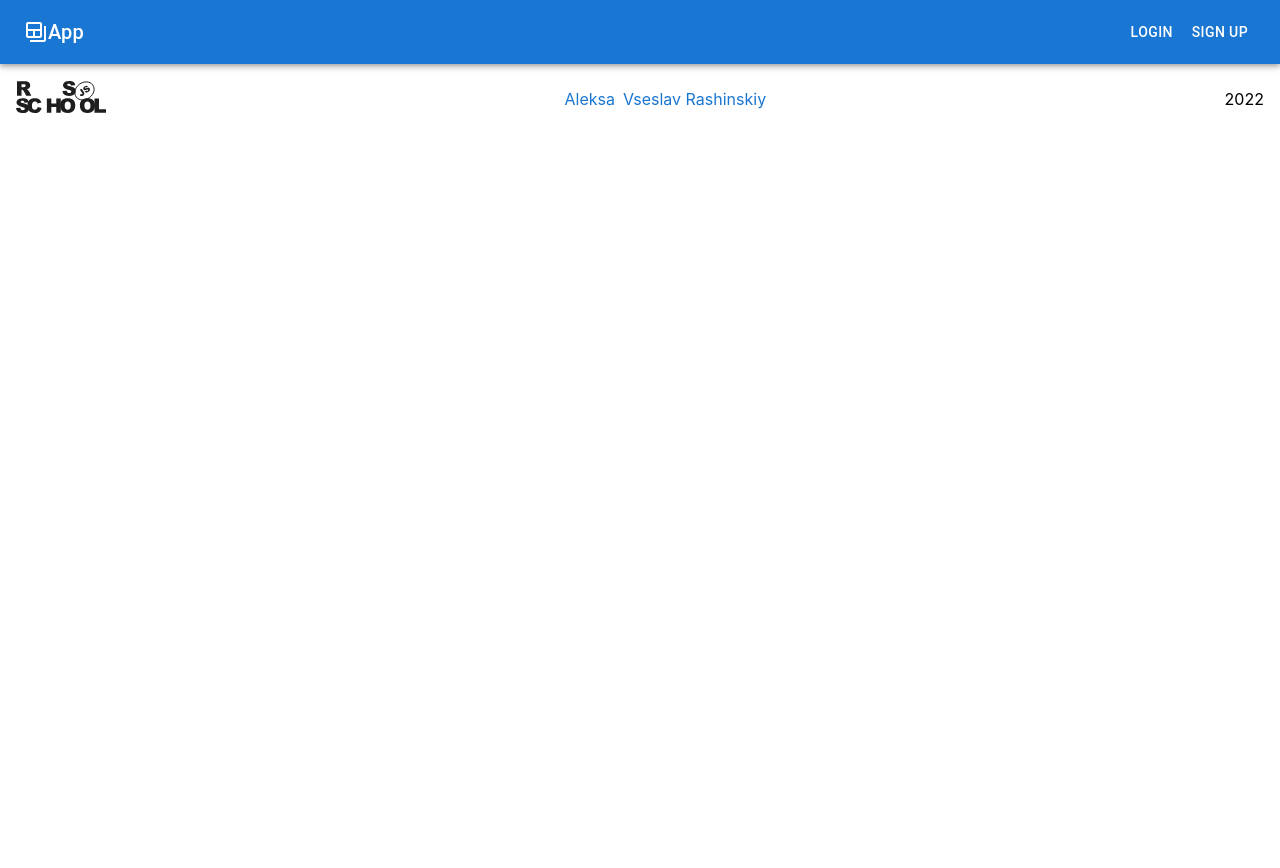
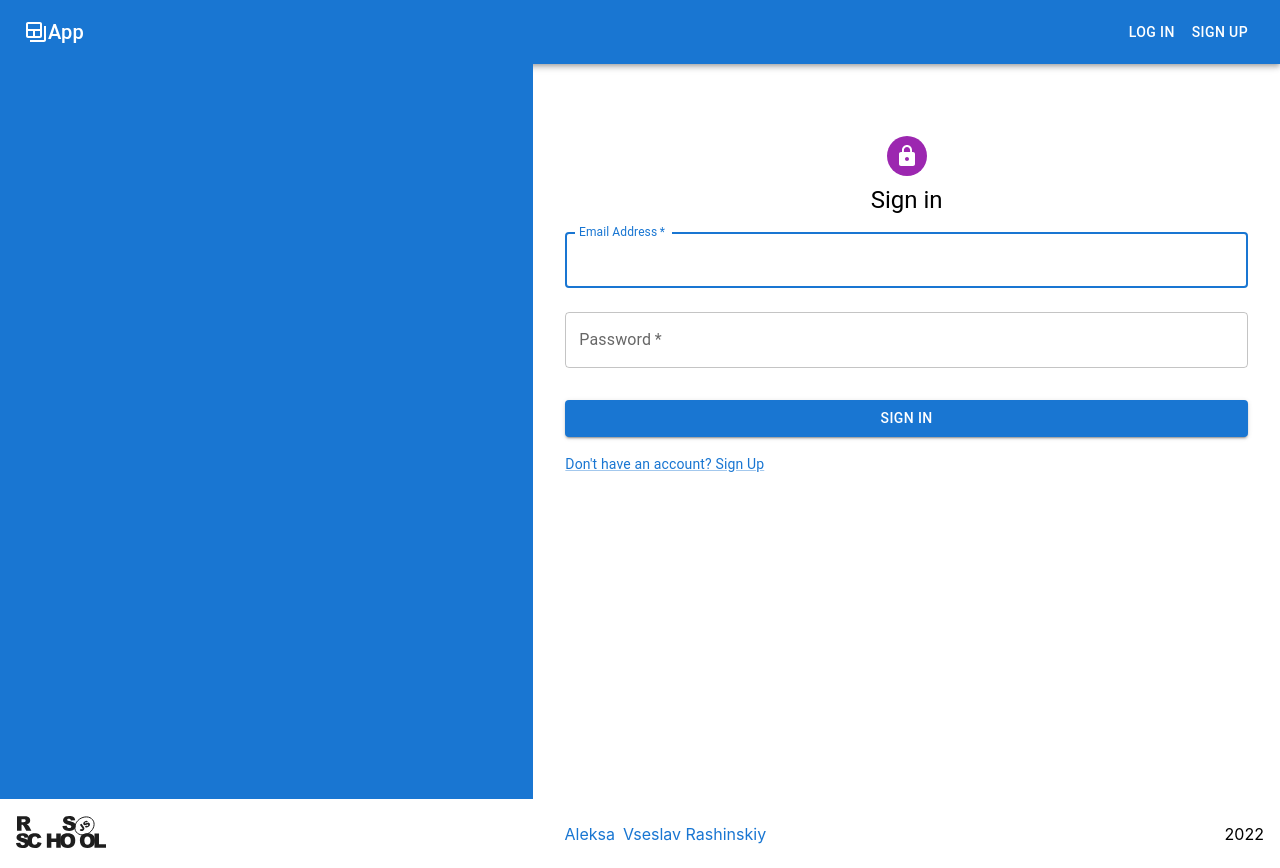
Before and after one commit to VseslavRashinskiy/project-management-app, a React (Create React App) app in the folder my-app/: page /login in a window 1280 px wide. Before the commit the page ends 800 px from the top, so only its background shows below. Built offline with nearby package versions, Linux system fonts and the light colour scheme.

Commit message:
feat: implement sign in

```diff
--- a/my-app/package.json
+++ b/my-app/package.json
@@ -19,6 +19,7 @@
     "@testing-library/user-event": "^13.5.0",
     "@typescript-eslint/eslint-plugin": "^5.44.0",
     "@typescript-eslint/parser": "^5.44.0",
+    "axios": "^1.2.0",
     "eslint": "^8.28.0",
     "eslint-config-prettier": "^8.5.0",
     "eslint-import-resolver-typescript": "^3.5.2",
--- a/my-app/src/App.tsx
+++ b/my-app/src/App.tsx
@@ -4,15 +4,14 @@ import NotFound from './component/NotFound';
 import React from 'react';
 import Header from 'component/Welcom Page/Header';
 import { Footer } from 'component/Welcom Page/Footer';
+import { SignIn } from 'registration/SignIn';
 
 function App() {
   return (
     <div className="App">
       <Header />
       <Routes>
-        {/* <Route path="/" element={<Main />} />
-        <Route path="/about" element={<AboutUs />} />
-        <Route path="/form" element={<Forms />} /> */}
+        <Route path="login" element={<SignIn />} />
         {/* <Route path="*" element={<NotFound />} /> */}
       </Routes>
       <Footer />
--- a/my-app/src/component/Welcom Page/Header.tsx
+++ b/my-app/src/component/Welcom Page/Header.tsx
@@ -5,6 +5,7 @@ import Toolbar from '@mui/material/Toolbar';
 import Typography from '@mui/material/Typography';
 import Button from '@mui/material/Button';
 import BackupTableIcon from '@mui/icons-material/BackupTable';
+import { Link, Link as RouterLink } from 'react-router-dom';
 
 export default function Header() {
   return (
@@ -15,7 +16,18 @@ export default function Header() {
           <Typography variant="h6" component="div" sx={{ flexGrow: 1 }}>
             App
           </Typography>
-          <Button color="inherit">Login</Button>
+          <Button color="inherit">
+            {' '}
+            <RouterLink
+              style={{
+                textDecoration: 'none',
+                color: 'inherit',
+              }}
+              to={`login`}
+            >
+              Log In
+            </RouterLink>
+          </Button>
           <Button color="inherit">Sign Up</Button>
         </Toolbar>
       </AppBar>
--- /dev/null
+++ b/my-app/src/constant.tsx
@@ -0,0 +1 @@
+export const __baseUrl__ = 'http://localhost:3001/';
--- /dev/null
+++ b/my-app/src/registration/SignIn.tsx
@@ -0,0 +1,122 @@
+import React from 'react';
+import { Lock } from '@mui/icons-material';
+import { Avatar, Button, Grid, Link, TextField, Typography } from '@mui/material';
+import { Link as RouterLink, useNavigate } from 'react-router-dom';
+import { Box } from '@mui/system';
+import axios from 'axios';
+import { __baseUrl__ } from '../constant';
+// import login from '../assets/img/login.png';
+// import { useUser } from '../UserProvider';
+
+type SignUser = {
+  email: FormDataEntryValue | null;
+  password: FormDataEntryValue | null;
+};
+
+type ResponseLoginUser = {
+  message: string;
+  token: string;
+  userId: string;
+  refreshToken: string;
+  name: string;
+};
+
+export const signUser = async (user: SignUser) => {
+  const response = await axios.post<ResponseLoginUser>(__baseUrl__ + 'signin', user);
+  localStorage.setItem('tokenUser', JSON.stringify(response.data.token));
+  localStorage.setItem('idUser', JSON.stringify(response.data.userId));
+  return response.data;
+};
+
+export const SignIn = () => {
+  // const navigate = useNavigate();
+  // const [, setUser] = useUser();
+  // const handleSubmit = async (e: React.FormEvent<HTMLFormElement>) => {
+  //   e.preventDefault();
+  //   const data = new FormData(e.currentTarget);
+  //   const response = await signUser({
+  //     email: data.get('email'),
+  //     password: data.get('password'),
+  //   });
+  //   setUser({
+  //     id: response.userId,
+  //     name: response.name,
+  //     email: data.get('email') as string,
+  //   });
+  //   navigate(-1);
+  // };
+
+  return (
+    <Grid container component="main" sx={{ height: 'calc(100vh - 65px)', maxWidth: '1900px' }}>
+      <Grid
+        item
+        xs={false}
+        sm={4}
+        md={5}
+        sx={{
+          // backgroundImage: `url(${login})`,
+          backgroundRepeat: 'no-repeat',
+          backgroundColor: '#1976d2',
+          backgroundSize: '100%',
+          backgroundPosition: 'center',
+        }}
+      />
+      <Grid item xs={12} sm={8} md={7}>
+        <Box
+          sx={{
+            position: 'relative',
+            my: 8,
+            mx: 4,
+            display: 'flex',
+            flexDirection: 'column',
+            alignItems: 'center',
+          }}
+        >
+          <Avatar sx={{ m: 1, bgcolor: 'secondary.main' }}>
+            <Lock />
+          </Avatar>
+          <Typography component="h1" variant="h5">
+            Sign in
+          </Typography>
+          <Box
+            component="form"
+            // onSubmit={handleSubmit}
+            sx={{ width: '100%', display: 'flex', flexDirection: 'column', alignItems: 'center' }}
+          >
+            <TextField
+              type="email"
+              margin="normal"
+              required
+              fullWidth
+              id="email"
+              label="Email Address"
+              name="email"
+              autoComplete="email"
+              autoFocus
+            />
+            <TextField
+              margin="normal"
+              required
+              fullWidth
+              name="password"
+              label="Password"
+              type="password"
+              id="password"
+              autoComplete="current-password"
+            />
+            <Button type="submit" fullWidth variant="contained" sx={{ mt: 3, mb: 2 }}>
+              Sign In
+            </Button>
+            <Grid container>
+              <Grid item>
+                <Link variant="body2" component={RouterLink} to="/register">
+                  {"Don't have an account? Sign Up"}
+                </Link>
+              </Grid>
+            </Grid>
+          </Box>
+        </Box>
+      </Grid>
+    </Grid>
+  );
+};
```
Also changed, not shown: my-app/src/registration/Registration.tsx (added, +154 -0 lines), 1 other file (tests, documents, lock files or other folders).
